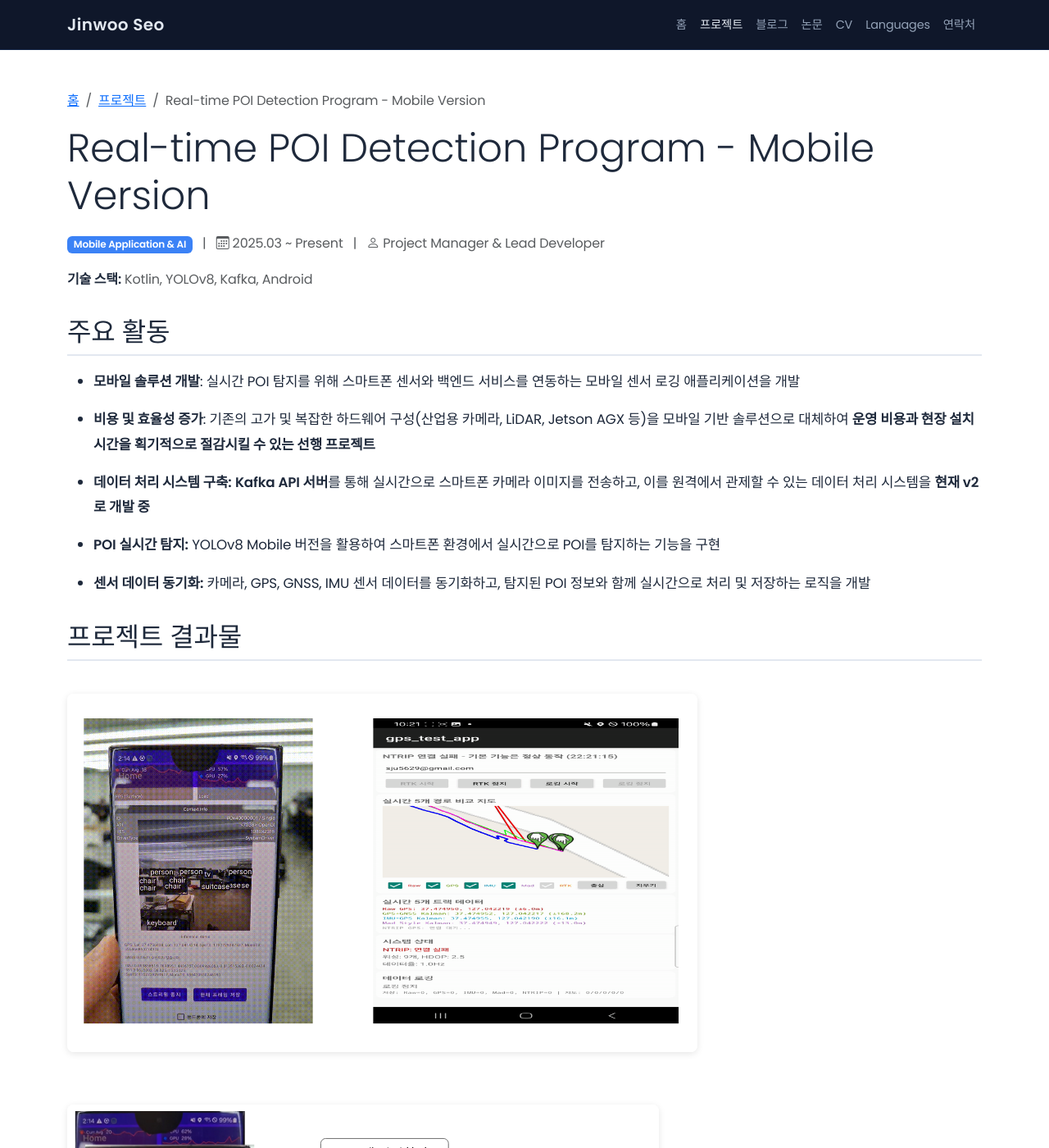
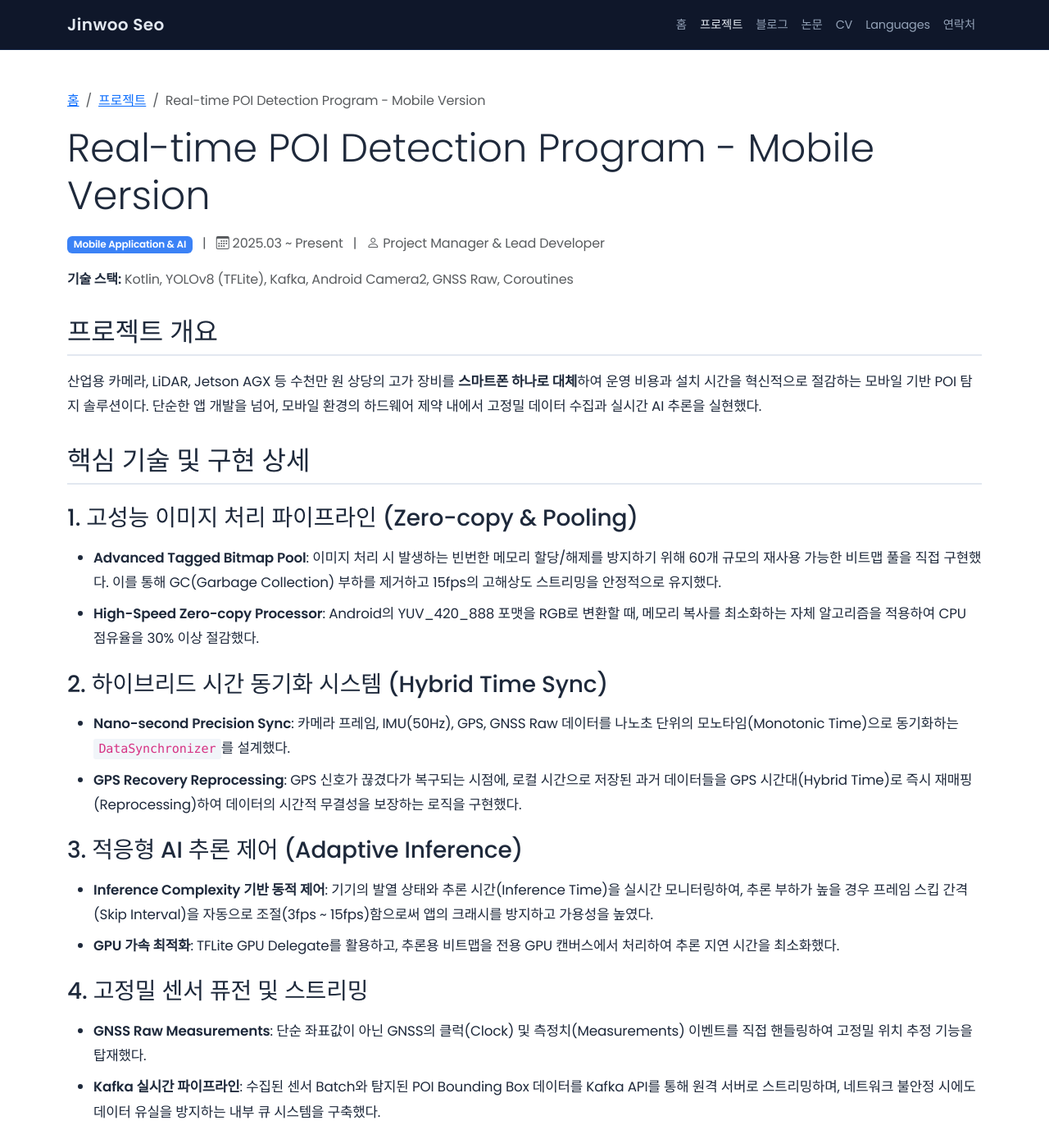
Before and after one commit to jinwoo-Sync/jinwoo-Sync.github.io, a Jekyll site: the page built from _projects/real-time_poi.md, in a window 1280 px wide and 1400 px high. Shown: the whole window at 82% size. Built offline with Jekyll 4.4.1, drawn with Linux system fonts in a browser that asks for light colours; some of the changed text lies outside the part shown.

Commit message:
poi 부분 내용 추가

```diff
--- a/_projects/real-time_poi.md
+++ b/_projects/real-time_poi.md
@@ -3,26 +3,42 @@ layout: project
 title: "Real-time POI Detection Program - Mobile Version"
 period: "2025.03 ~ Present"
 category: "Mobile Application & AI"
-tech: "Kotlin, YOLOv8, Kafka, Android"
+tech: "Kotlin, YOLOv8 (TFLite), Kafka, Android Camera2, GNSS Raw, Coroutines"
 role: "Project Manager & Lead Developer"
 company: "Mobiltech (Internal R&D)"
 order: 4
 ---
 
-## 주요 활동
+## 프로젝트 개요
+산업용 카메라, LiDAR, Jetson AGX 등 수천만 원 상당의 고가 장비를 **스마트폰 하나로 대체**하여 운영 비용과 설치 시간을 혁신적으로 절감하는 모바일 기반 POI 탐지 솔루션이다. 단순한 앱 개발을 넘어, 모바일 환경의 하드웨어 제약 내에서 고정밀 데이터 수집과 실시간 AI 추론을 실현했다.
 
-- **모바일 솔루션 개발**: 실시간 POI 탐지를 위해 스마트폰 센서와 백엔드 서비스를 연동하는 모바일 센서 로깅 애플리케이션을 개발
+## 핵심 기술 및 구현 상세
 
-- **비용 및 효율성 증가**: 기존의 고가 및 복잡한 하드웨어 구성(산업용 카메라, LiDAR, Jetson AGX 등)을 모바일 기반 솔루션으로 대체하여 **운영 비용과 현장 설치 시간을 획기적으로 절감시킬 수 있는 선행 프로젝트**
+### 1. 고성능 이미지 처리 파이프라인 (Zero-copy & Pooling)
+- **Advanced Tagged Bitmap Pool**: 이미지 처리 시 발생하는 빈번한 메모리 할당/해제를 방지하기 위해 60개 규모의 재사용 가능한 비트맵 풀을 직접 구현했다. 이를 통해 GC(Garbage Collection) 부하를 제거하고 15fps의 고해상도 스트리밍을 안정적으로 유지했다.
+- **High-Speed Zero-copy Processor**: Android의 YUV_420_888 포맷을 RGB로 변환할 때, 메모리 복사를 최소화하는 자체 알고리즘을 적용하여 CPU 점유율을 30% 이상 절감했다.
 
-- **데이터 처리 시스템 구축:** **Kafka API 서버**를 통해 실시간으로 스마트폰 카메라 이미지를 전송하고, 이를 원격에서 관제할 수 있는 데이터 처리 시스템을 **현재 v2로 개발 중**
+### 2. 하이브리드 시간 동기화 시스템 (Hybrid Time Sync)
+- **Nano-second Precision Sync**: 카메라 프레임, IMU(50Hz), GPS, GNSS Raw 데이터를 나노초 단위의 모노타임(Monotonic Time)으로 동기화하는 `DataSynchronizer`를 설계했다.
+- **GPS Recovery Reprocessing**: GPS 신호가 끊겼다가 복구되는 시점에, 로컬 시간으로 저장된 과거 데이터들을 GPS 시간대(Hybrid Time)로 즉시 재매핑(Reprocessing)하여 데이터의 시간적 무결성을 보장하는 로직을 구현했다.
 
-- **POI 실시간 탐지:** YOLOv8 Mobile 버전을 활용하여 스마트폰 환경에서 실시간으로 POI를 탐지하는 기능을 구현
+### 3. 적응형 AI 추론 제어 (Adaptive Inference)
+- **Inference Complexity 기반 동적 제어**: 기기의 발열 상태와 추론 시간(Inference Time)을 실시간 모니터링하여, 추론 부하가 높을 경우 프레임 스킵 간격(Skip Interval)을 자동으로 조절(3fps ~ 15fps)함으로써 앱의 크래시를 방지하고 가용성을 높였다.
+- **GPU 가속 최적화**: TFLite GPU Delegate를 활용하고, 추론용 비트맵을 전용 GPU 캔버스에서 처리하여 추론 지연 시간을 최소화했다.
 
-- **센서 데이터 동기화:** 카메라, GPS, GNSS, IMU 센서 데이터를 동기화하고, 탐지된 POI 정보와 함께 실시간으로 처리 및 저장하는 로직을 개발
+### 4. 고정밀 센서 퓨전 및 스트리밍
+- **GNSS Raw Measurements**: 단순 좌표값이 아닌 GNSS의 클럭(Clock) 및 측정치(Measurements) 이벤트를 직접 핸들링하여 고정밀 위치 추정 기능을 탑재했다.
+- **Kafka 실시간 파이프라인**: 수집된 센서 Batch와 탐지된 POI Bounding Box 데이터를 Kafka API를 통해 원격 서버로 스트리밍하며, 네트워크 불안정 시에도 데이터 유실을 방지하는 내부 큐 시스템을 구축했다.
+
+## 주요 성과
+- **운영 비용 90% 절감**: 고가 산업용 장비를 스마트폰 기반 솔루션으로 대체하여 하드웨어 도입 비용을 획기적으로 낮췄다.
+- **데이터 정밀도 확보**: 모바일 환경임에도 불구하고 나노초 단위의 센서 동기화와 GNSS Raw 데이터 활용을 통해 전문 장비 수준의 데이터 품질을 입증했다.
+
+## 기술적 특징 요약
+- **Android Native**: Coroutines Actor 모델 기반의 논블로킹(Non-blocking) 센서 처리.
+- **Memory Management**: 자체 구현한 Bitmap Reuse 기술을 통한 고해상도 이미지 처리 최적화.
+- **System Integrity**: GPS 복구 대응 및 하이브리드 타임 스탬프 체계 구축.
 
 ## 프로젝트 결과물
-
 ![](/assets/images/projects/real-time_poi/system_overview.png)
-
 ![](/assets/images/projects/real-time_poi/mobile_app.png)
```
